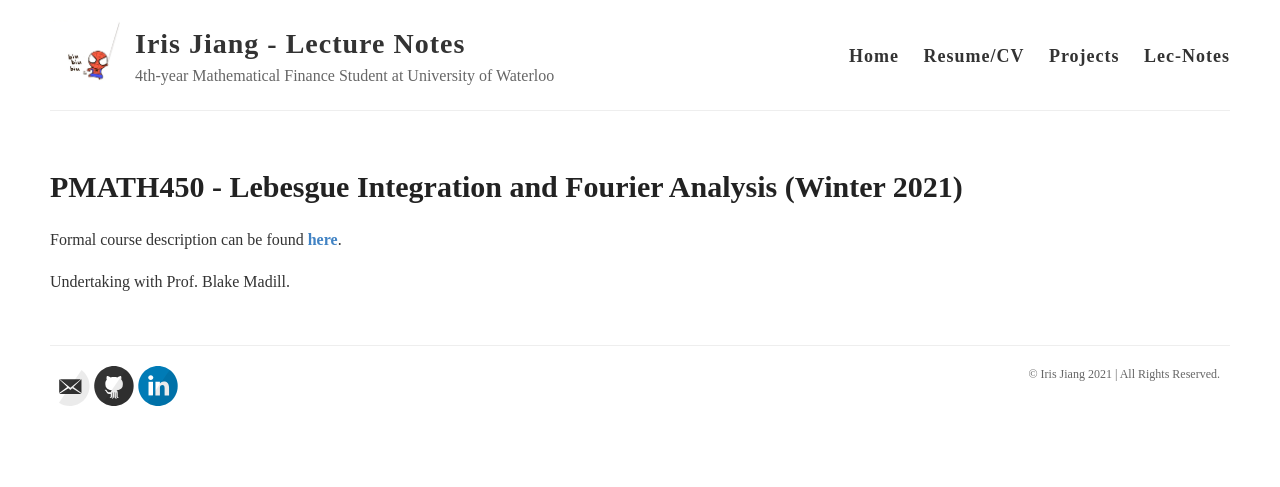
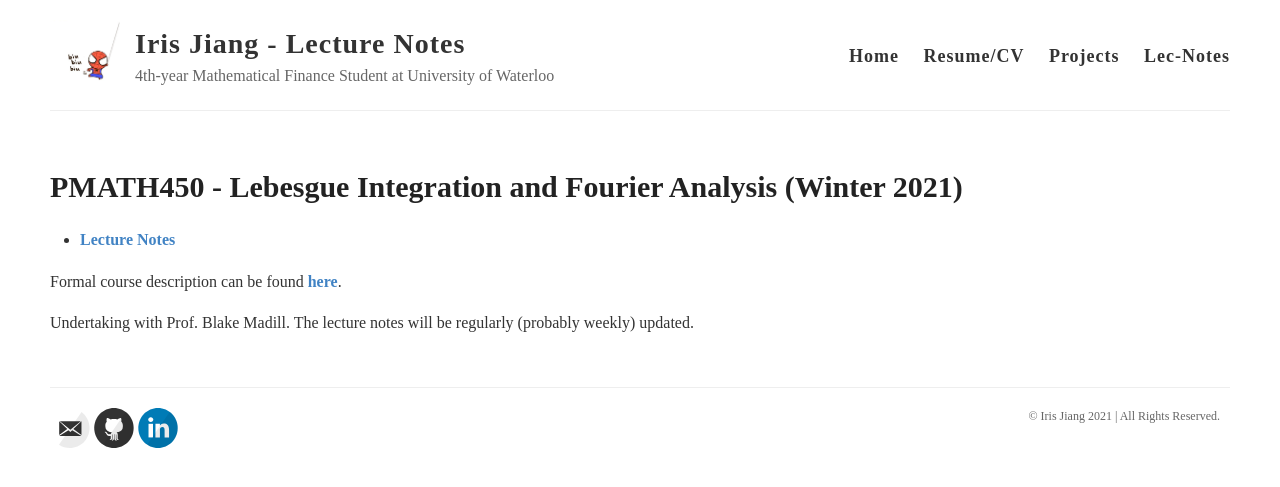
Before and after one commit to my-jiang/my-jiang.github.io, a Jekyll site: the page built from _notes/PMATH450.md, in a window 1280 px wide. Shown: the top 487 px of the page. Built offline with Jekyll 4.4.1, drawn with Linux system fonts in a browser that asks for light colours.

Commit message:
Week 1 update

```diff
--- a/_notes/PMATH450.md
+++ b/_notes/PMATH450.md
@@ -6,6 +6,8 @@
 
 ---
 
+- [Lecture Notes](../notes-pdf/PMATH450.pdf)
+
 Formal course description can be found [here](https://ugradcalendar.uwaterloo.ca/courses/PMATH/450).
 
-Undertaking with Prof. Blake Madill.
+Undertaking with Prof. Blake Madill. The lecture notes will be regularly (probably weekly) updated.
```
